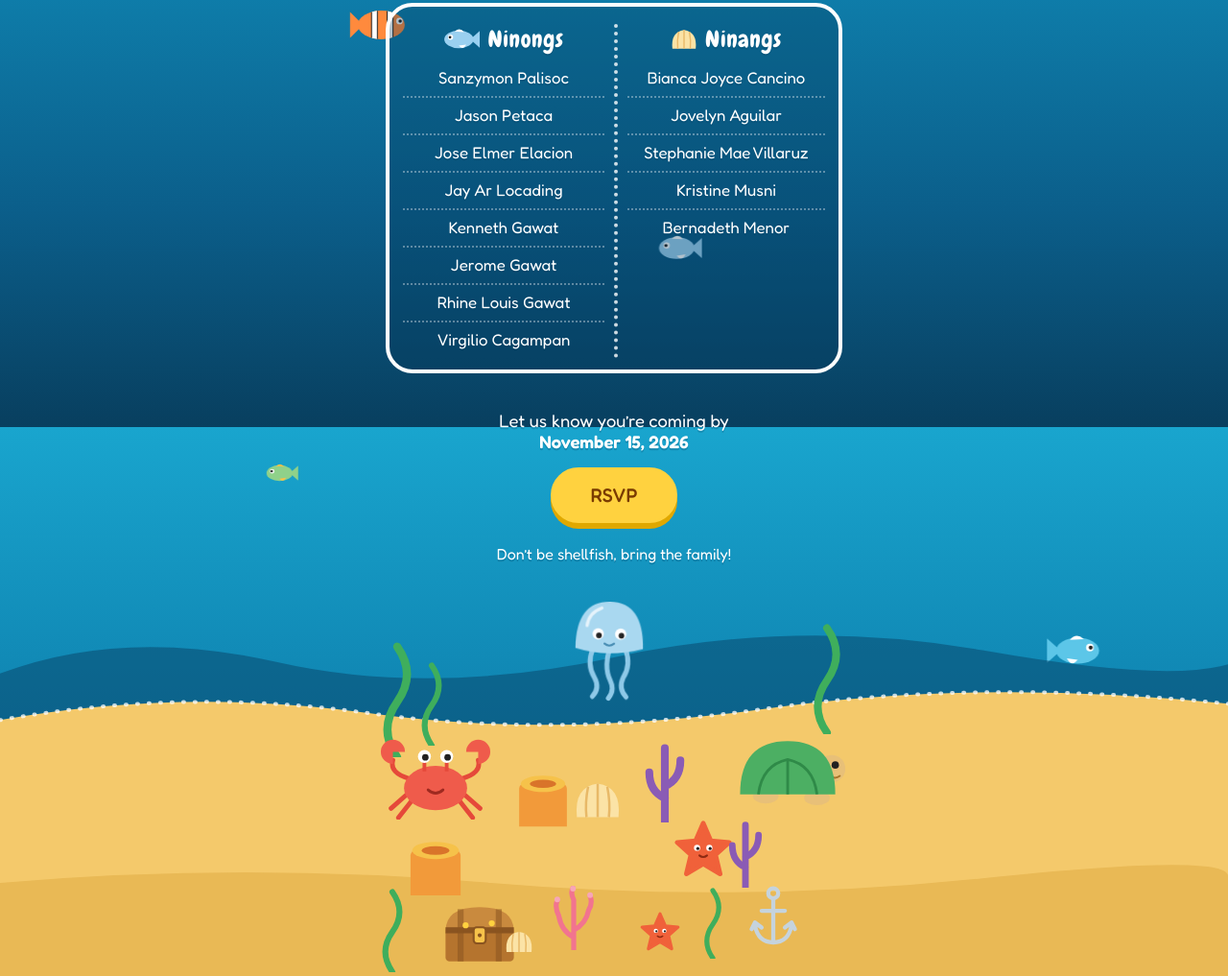
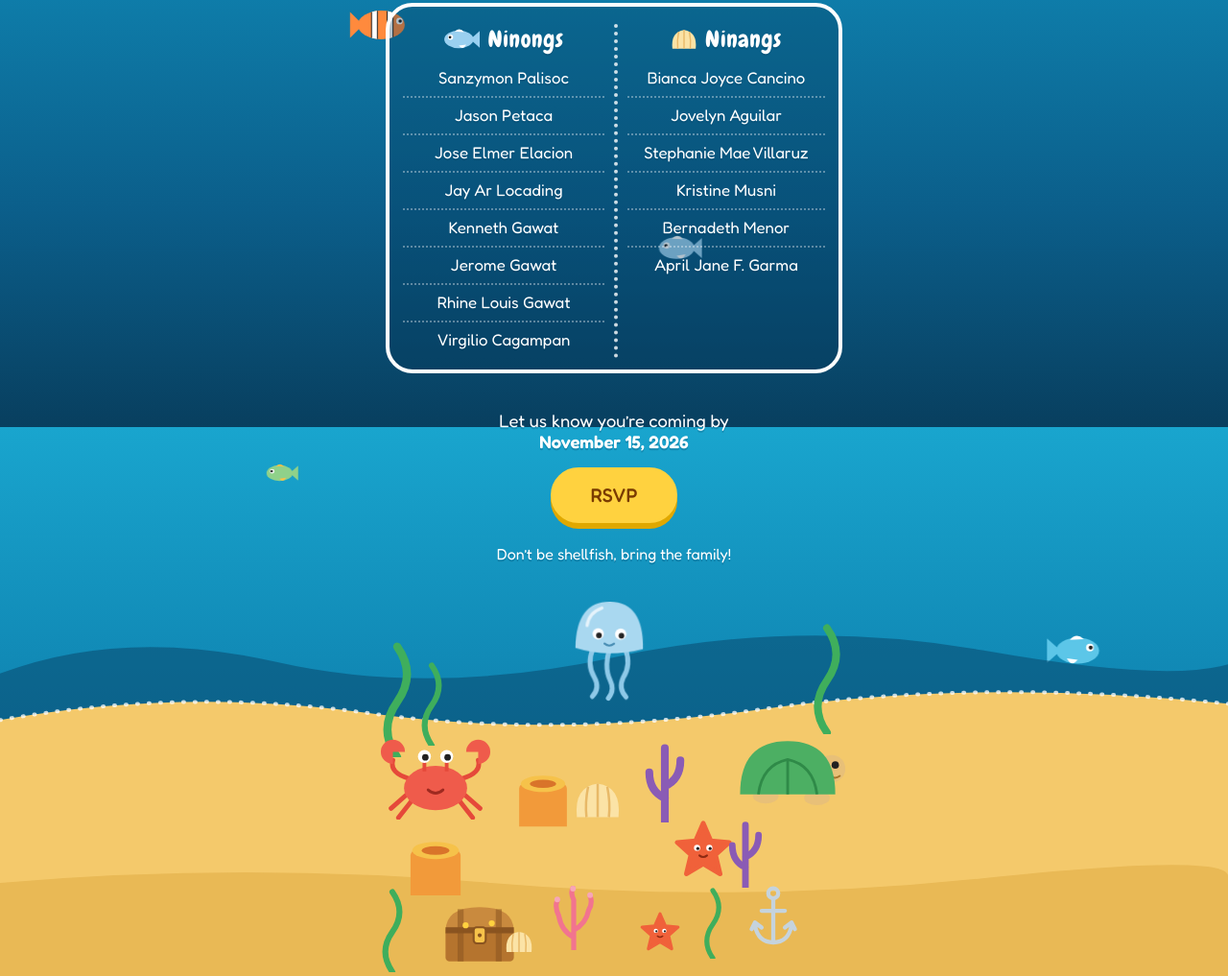
Before and after one commit to S0rtcian/Invitation, a plain HTML site: page index.html in a window 1280 px wide. Shown: the part 1955-2972 px from the top of the page at 96% size. Drawn offline with Linux system fonts and the light colour scheme.

Commit message:
Add April Jane F. Garma to the list

```diff
--- a/index.html
+++ b/index.html
@@ -335,6 +335,7 @@ html,body{max-width:100%;overflow-x:hidden}
           <li>Stephanie Mae Villaruz</li>
           <li>Kristine Musni</li>
           <li>Bernadeth Menor</li>
+          <li>April Jane F. Garma</li>
         </ul>
       </div>
     </div>
```
